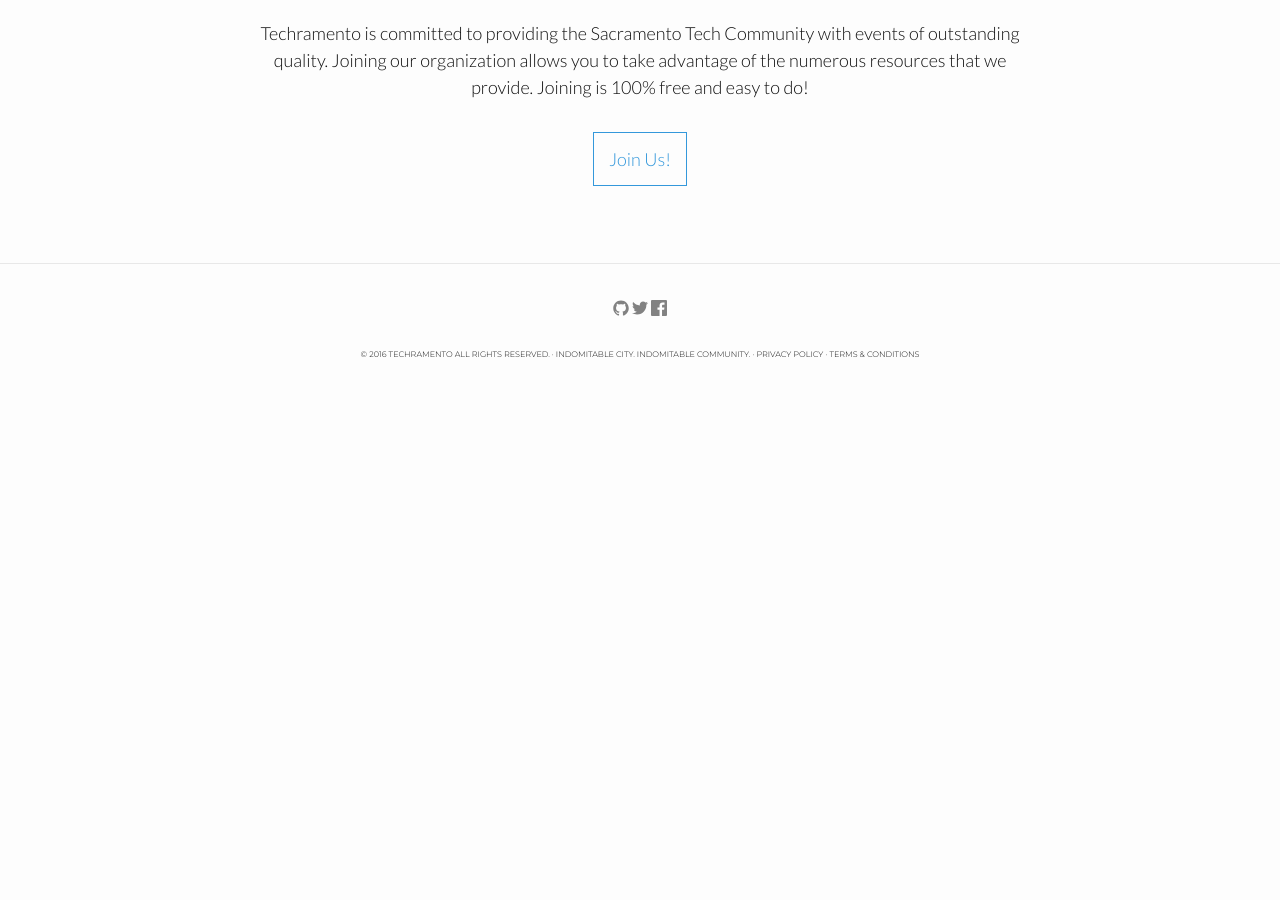
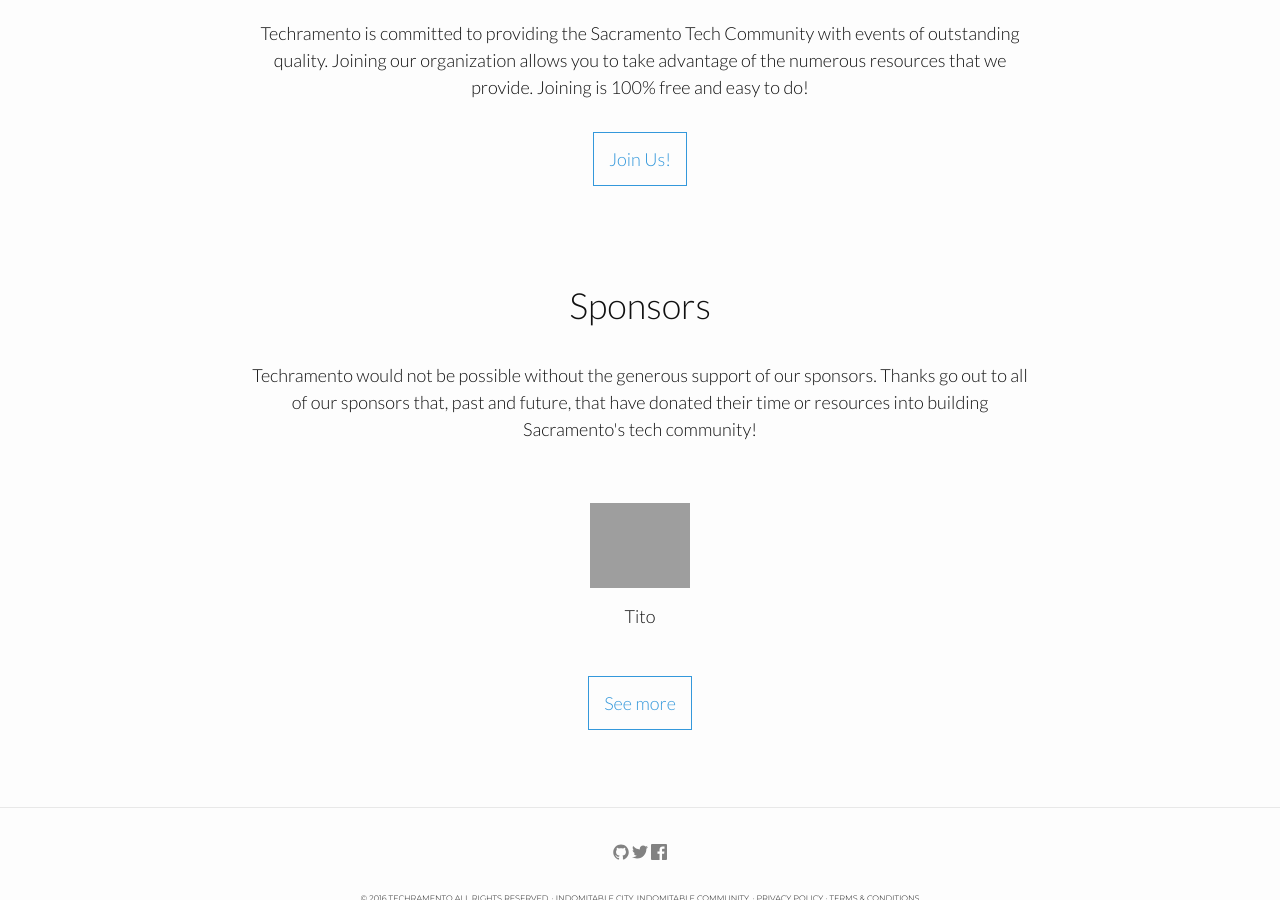
Before and after one commit to techramento/techramento.github.io, a Jekyll site: the page built from index.html, in a window 1280 px wide and 900 px high, scrolled down 1925 px. Built offline with Jekyll 4.4.1, drawn with Linux system fonts in a browser that asks for light colours; before the commit the page ends 2330 px from its top, so only the background shows below that; grey boxes are pictures that could not be loaded.

Commit message:
Add sponsors page with Tito as initial sponsor

```diff
--- a/index.html
+++ b/index.html
@@ -52,4 +52,25 @@
       <a href="/our_community/join_us" class="Button">Join Us!</a>
     </p>
   </section>
+
+  <section class="HeroSection">
+    <header class="HeroSection--header">Sponsors</header>
+    <p class="HeroSection--content">
+      {{ site.title }} would not be possible without the generous support of our sponsors.
+      Thanks go out to all of our sponsors that, past and future, that have
+      donated their time or resources into building Sacramento's tech community!
+    </p>
+    {% assign sponsors = site.data.sponsors %}
+    <p class="flex flex--justifyContent-spaceAround">
+      {% for sponsor in sponsors %}
+        <a class="MemberOrg--listItem" href="/our_community#{{ sponsor.name | slugify }}" target="sponsor">
+          <img class="MemberOrg--listItemImg" src="{{ sponsor.logo }}" width="100" height="100"/>
+          {{ sponsor.name }}
+        </a>
+      {% endfor %}
+    </p>
+    <p class="HeroSection--content">
+      <a href="/our_community/sponsors" class="Button">See more</a>
+    </p>
+  </section>
 </main>
```
Also changed, not shown: _data/sponsors.yml (added, +17 -0 lines), our_community/sponsors/index.html (added, +84 -0 lines).
